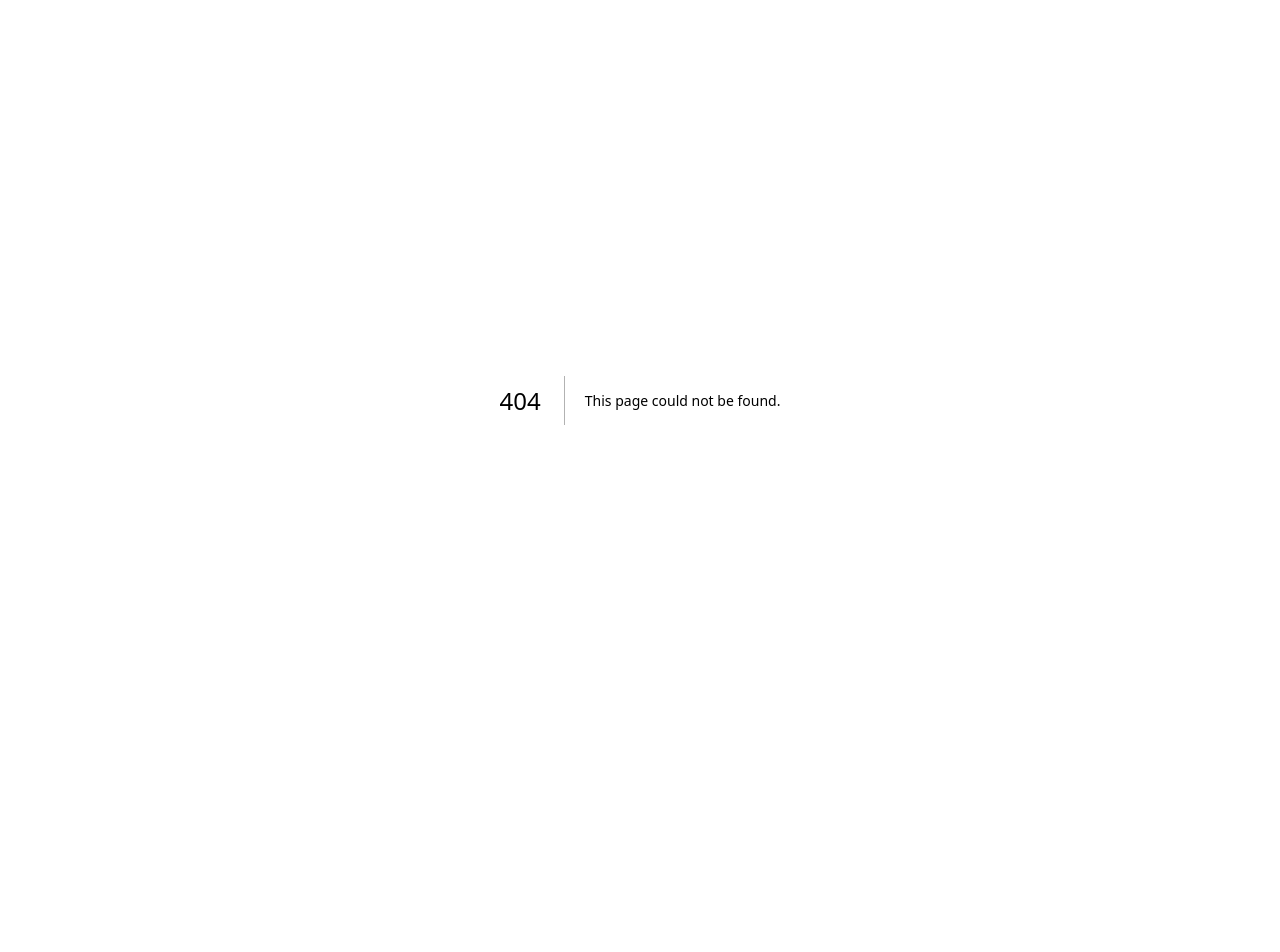
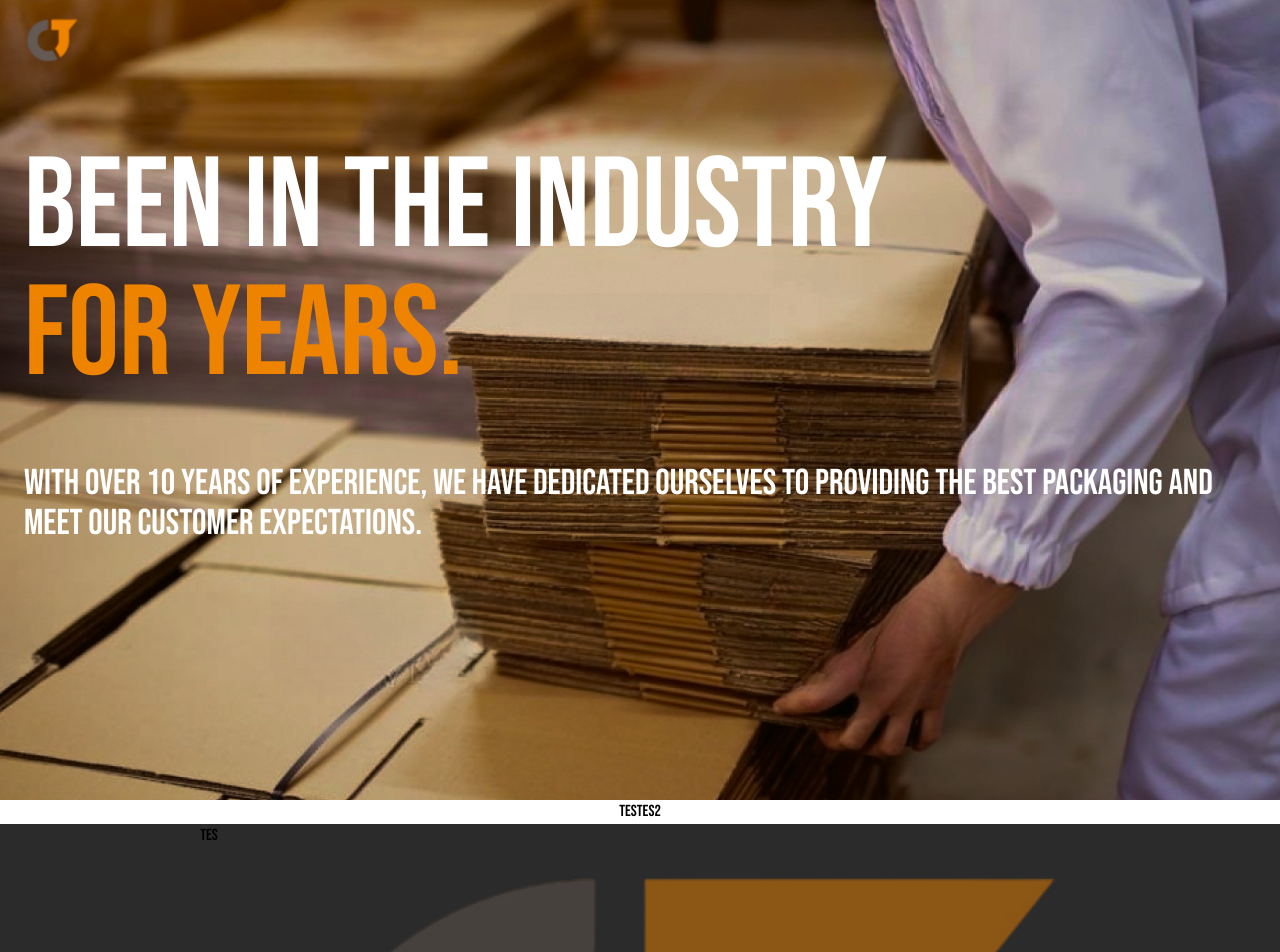
Before and after one commit to RFA863/company_profile, a Next.js app: page /history in a window 1280 px wide. Before the commit this address had no page. Shown: the top 952 px of the page. Before the commit the page ends 800 px from the top, so only its background shows below. Built offline with nearby package versions, Linux system fonts and the light colour scheme.

Commit message:
Ini blom beres buat page history

```diff
--- a/src/app/Content_1.Frahari.js
+++ b/src/app/Content_1.Frahari.js
@@ -11,7 +11,7 @@ import { Parallax } from "react-scroll-parallax";
 
 export default function Content() {
   return (
-    <div className="text-white relative" id="content1">
+    <div className="text-white relative select-none" id="content1">
       <Parallax translateY={[-50, 50]}>
         <div
           className="mx-6 absolute z-[1]"
@@ -44,7 +44,8 @@ export default function Content() {
         </div>
         <Image
           src={Background_1}
-          className=" object-cover h-screen   sm:w-screen sm:h-screen sm:bg-cover"
+          className=" object-cover h-screen sm:w-screen sm:h-screen sm:bg-cover"
+          alt="bg-content1"
         />
       </Parallax>
     </div>
--- a/src/app/Content_2.Frahari.js
+++ b/src/app/Content_2.Frahari.js
@@ -1,5 +1,6 @@
 "use client";
 
+import Link from "next/link";
 import Image from "next/image";
 import Background_2 from "../../public/image/background_2.png";
 import { useTypewriter } from "react-simple-typewriter";
@@ -13,7 +14,7 @@ export default function Content_2Frahari() {
   });
 
   return (
-    <div className="text-white relative" id="content2">
+    <div className="text-white relative select-none" id="content2">
       <div>
         <div className="mx-6 absolute z-[1]" data-aos="zoom-in-right">
           <p className="text-4xl sm:text-9xl sm:mt-36 mt-24 sm:mb-16 mb-16">
@@ -23,14 +24,19 @@ export default function Content_2Frahari() {
             </span>
             <span className="text-[#EE8300]">FOR YEARS.</span>
           </p>
-          <span className="text-justify text-xl sm:text-4xl">{text}</span>{" "}
-          {/* <button className="bg-[#EE8300] sm:px-6  py-2 px-6 sm:text-4xl text:2xl  mt-16 rounded-lg">
-            HISTORY
-          </button> */}
+          <span className="text-justify text-xl sm:text-4xl">{text}</span>
+          <div>
+            <Link href="/history">
+              <button className="text-center text-xl sm:text-4xl text-[#EEEEEE] bg-[#EE8300] rounded sm:rounded-lg p-1 sm:p-4 w-24 sm:w-40 hover:bg-[#D57200] mt-2">
+                HISTORY
+              </button>
+            </Link>
+          </div>
         </div>
         <Image
           src={Background_2}
           className=" object-cover h-screen  sm:w-screen sm:h-screen sm:bg-cover"
+          alt="bg-content2"
         />
       </div>
     </div>
--- a/src/app/content3_new.js
+++ b/src/app/content3_new.js
@@ -6,7 +6,7 @@ import Content3 from "../../public/image/Content3.png";
 
 export default function Content3New() {
   return (
-    <div className="relative h-screen w-screen" id="content3">
+    <div className="relative h-screen w-screen select-none" id="content3">
       <div
         className="flex w-full h-full"
         data-aos="zoom-out"
@@ -15,21 +15,15 @@ export default function Content3New() {
         <div className="sm:w-[40vw] h-full"></div>
         <div className="px-4 sm:px-0 pt-20 sm:pt-0 flex-initial sm:w-[700px] flex flex-col sm:justify-center gap-4">
           <div className="flex flex-col text-4xl sm:text-9xl">
-            <div className="text-[#EEEEEE]">
-              MAKE TO ORDER
-            </div>
-            <div className="text-[#EE8300]">
-              MADE IT EASY.
-            </div>
+            <div className="text-[#EEEEEE]">MAKE TO ORDER</div>
+            <div className="text-[#EE8300]">MADE IT EASY.</div>
           </div>
           <div className="flex flex-col gap-2 text-xl sm:text-3xl text-[#EEEEEE] sm:whitespace-normal text-justify">
             <h4>
               Feel free to reach out to our team for further discussions on how
               we can help meet your cardboard packaging needs.
             </h4>
-            <h4>
-              Click the button bellow to check estimated pricing!
-            </h4>
+            <h4>Click the button bellow to check estimated pricing!</h4>
           </div>
           <Link href="/order">
             <button className="text-center text-xl sm:text-4xl text-[#EEEEEE] bg-[#EE8300] rounded sm:rounded-lg p-1 sm:p-4 w-24 sm:w-40 hover:bg-[#D57200] mt-2">
--- a/src/app/content4.js
+++ b/src/app/content4.js
@@ -13,7 +13,7 @@ export default function Content() {
 
   return (
     <>
-      <div className="relative" id="content4">
+      <div className="relative select-none" id="content4">
         <Carousel
           autoPlay={true}
           infiniteLoop={true}
@@ -24,13 +24,25 @@ export default function Content() {
           // renderArrowPrev={prevArrow}
         >
           <div>
-            <Image src={Content4_1} className="sm:w-screen sm:h-screen  " />
+            <Image
+              src={Content4_1}
+              className="sm:w-screen sm:h-screen"
+              alt="carrousel-1"
+            />
           </div>
           <div>
-            <Image src={Content3} className="sm:w-screen sm:h-screen " />
+            <Image
+              src={Content3}
+              className="sm:w-screen sm:h-screen"
+              alt="carrousel-2"
+            />
           </div>
           <div>
-            <Image src={Content3} className="sm:w-screen sm:h-screen " />
+            <Image
+              src={Content3}
+              className="sm:w-screen sm:h-screen"
+              alt="carrousel-2"
+            />
           </div>
         </Carousel>
       </div>
--- a/src/app/footer.js
+++ b/src/app/footer.js
@@ -16,10 +16,14 @@ export default function Footer() {
       <div
         className={"sm:flex justify-evenly text-[#4D4D4D] font-medium mt-10"}
       >
-        <div>
-          <Image src={Logo} className="pl-10 sm:pl-0 w-[350px] sm:w-[450px]" />
+        <div className="flex items-center">
+          <Image
+            src={Logo}
+            className="pl-10 sm:pl-0 w-[245px] sm:w-[345px]"
+            alt="logo"
+          />
         </div>
-        <div className="flex flex:row sm:flex-col justify-center sm:justify-normal gap-10 sm:gap-0 leading-7 sm:leading-10 font-medium text-base sm:text-3xl">
+        <div className="flex flex:row sm:flex-col justify-center sm:justify-normal gap-10 sm:gap-0 leading-7 sm:leading-10 font-medium text-base sm:text-3xl items-center">
           <button
             onClick={() => scrollToSection("content1")}
             className="text-justify hover:opacity-50"
@@ -99,11 +103,9 @@ export default function Footer() {
           </div>
         </div>
       </div>
-      <div className="flex justify-between mt-10 px-10 py-6 border-t-2 border-[#4D4D4D]">
-        <div className="text-xs sm:text-base">© 2023, All Rights Reserved</div>
-        <div className="flex justify-between gap-5 sm:gap-10">
-          <div className="text-xs sm:text-base">Privacy Policy</div>
-          <div className="text-xs sm:text-base">Terms Of Use</div>
+      <div className="flex justify-center mt-10 px-10 py-6 border-t-2 border-[#4D4D4D]">
+        <div className="text-xs sm:text-base selec-none">
+          © 2023, All Rights Reserved
         </div>
       </div>
     </div>
--- a/src/app/header.js
+++ b/src/app/header.js
@@ -10,15 +10,45 @@ const scrollToSection = (id) => {
 
 export default function Header() {
   return (
-    <div className="w-screen backdrop-blur-sm px-6  top-0 fixed z-[2]">
+    <div className="w-screen backdrop-blur-sm px-6 pb-2 fixed z-[2]">
       <nav className="flex justify-between items-center mt-4">
-        <Image src={logo_kiri} alt="Logo" onClick={() => scrollToSection("content1")} className=" sm:w-auto sm:h-12 h-6 w-auto cursor-pointer" />
+        <Image
+          src={logo_kiri}
+          alt="Logo"
+          onClick={() => scrollToSection("content1")}
+          className=" sm:w-auto sm:h-12 h-6 w-auto cursor-pointer"
+        />
         <ul className="flex gap-1 sm:gap-8 text-white sm:text-2xl text-sm  ">
-          <button onClick={() => scrollToSection("content1")} className="hover:opacity-50">HOME</button>
-          <button onClick={() => scrollToSection("content2")} className="hover:opacity-50">ABOUT</button>
-          <button onClick={() => scrollToSection("content3")} className="hover:opacity-50">SERVICE</button>
-          <button onClick={() => scrollToSection("content4")} className="hover:opacity-50">PRODUCTS</button>
-          <button onClick={() => scrollToSection("footer")} className="hover:opacity-50">CONTACT</button>
+          <button
+            onClick={() => scrollToSection("content1")}
+            className="hover:opacity-50"
+          >
+            HOME
+          </button>
+          <button
+            onClick={() => scrollToSection("content2")}
+            className="hover:opacity-50"
+          >
+            ABOUT
+          </button>
+          <button
+            onClick={() => scrollToSection("content3")}
+            className="hover:opacity-50"
+          >
+            SERVICE
+          </button>
+          <button
+            onClick={() => scrollToSection("content4")}
+            className="hover:opacity-50"
+          >
+            PRODUCTS
+          </button>
+          <button
+            onClick={() => scrollToSection("footer")}
+            className="hover:opacity-50"
+          >
+            CONTACT
+          </button>
         </ul>
       </nav>
     </div>
--- /dev/null
+++ b/src/app/history/Header.js
@@ -0,0 +1,21 @@
+"use client";
+
+import Link from "next/link";
+import Image from "next/image";
+import logo_kiri from "../../../public/image/logo_kiri.png";
+
+export default function Header() {
+  return (
+    <div className="w-screen px-6 pb-2 fixed z-[2]">
+      <nav className="flex justify-between items-center mt-4">
+        <Link href={"/"}>
+          <Image
+            src={logo_kiri}
+            alt="Logo"
+            className=" sm:w-auto sm:h-12 h-6 w-auto cursor-pointer"
+          />
+        </Link>
+      </nav>
+    </div>
+  );
+}
--- /dev/null
+++ b/src/app/history/Historybranch.js
@@ -0,0 +1,21 @@
+import Image from "next/image";
+import Logo from "../../../public/image/LogoGede.png";
+
+export default function Historybranch() {
+  return (
+    <div>
+      <div className="flex justify-center">
+        <div>tes</div>
+        <div>tes2</div>
+      </div>
+      <div className="flex justify-center bg-[#2B2B2B]">
+        <div>tes</div>
+        <Image
+          src={Logo}
+          className="object-cover max-w-[862px] bg-cover"
+          alt="logo"
+        />
+      </div>
+    </div>
+  );
+}
--- /dev/null
+++ b/src/app/history/Historypage.js
@@ -0,0 +1,29 @@
+import Image from "next/image";
+import Background_2 from "../../../public/image/background_2.png";
+
+export default function Historypage() {
+  return (
+    <div className="text-white relative select-none" id="content2">
+      <div>
+        <div className="mx-6 absolute z-[1]" data-aos="zoom-in-right">
+          <p className="text-4xl sm:text-9xl sm:mt-36 mt-24 sm:mb-16 mb-16">
+            BEEN IN THE INDUSTRY
+            <span className="text-[#EE8300]">
+              <br />
+            </span>
+            <span className="text-[#EE8300]">FOR YEARS.</span>
+          </p>
+          <span className="text-justify text-xl sm:text-4xl">
+            With over 10 years of experience, we have dedicated ourselves to
+            providing the best packaging and meet our customer expectations.
+          </span>
+        </div>
+        <Image
+          src={Background_2}
+          className=" object-cover h-screen  sm:w-screen sm:h-screen sm:bg-cover"
+          alt="bg-content2"
+        />
+      </div>
+    </div>
+  );
+}
--- /dev/null
+++ b/src/app/history/page.js
@@ -0,0 +1,15 @@
+"use client";
+
+import Header from "./Header";
+import Historypage from "./Historypage";
+import Historybranch from "./Historybranch";
+
+export default function Home() {
+  return (
+    <main className="overflow-x-hidden">
+      <Header />
+      <Historypage />
+      <Historybranch />
+    </main>
+  );
+}
```
Also changed, not shown: public/image/LogoGede.png (added).
